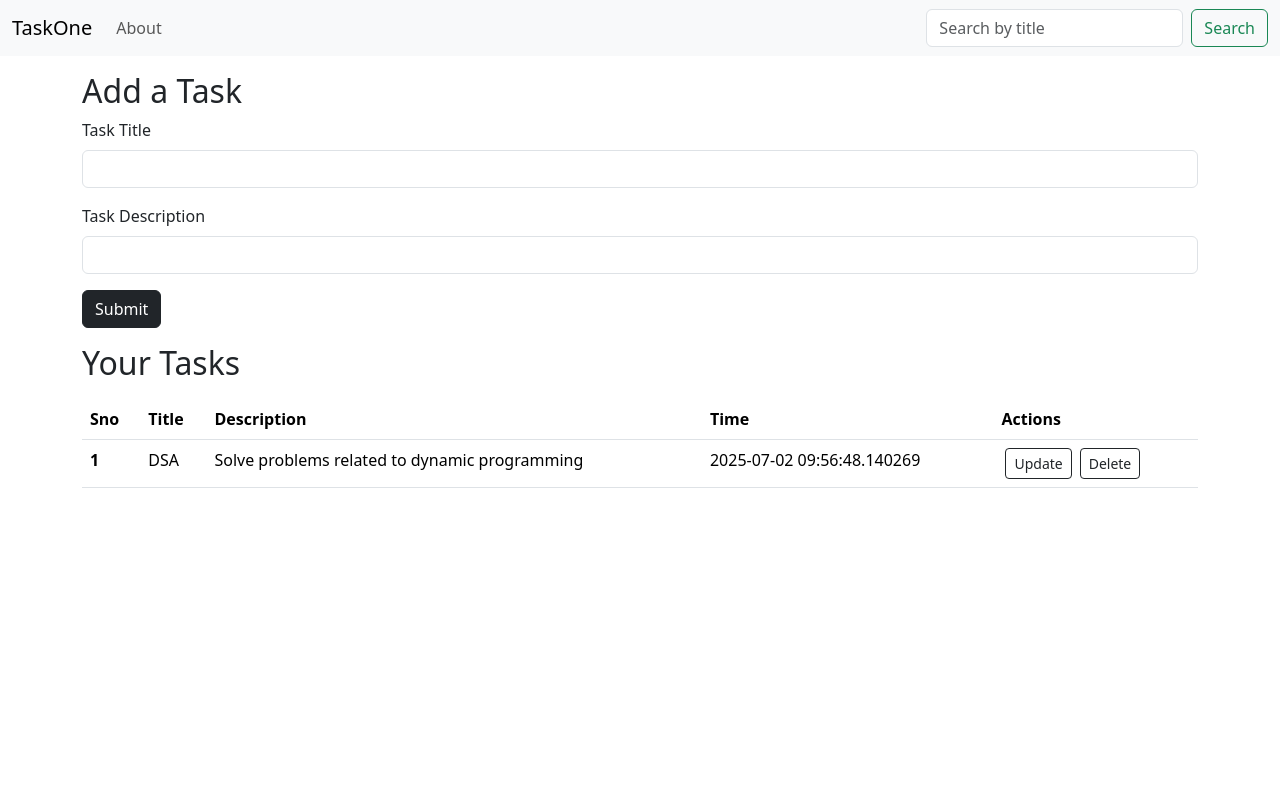
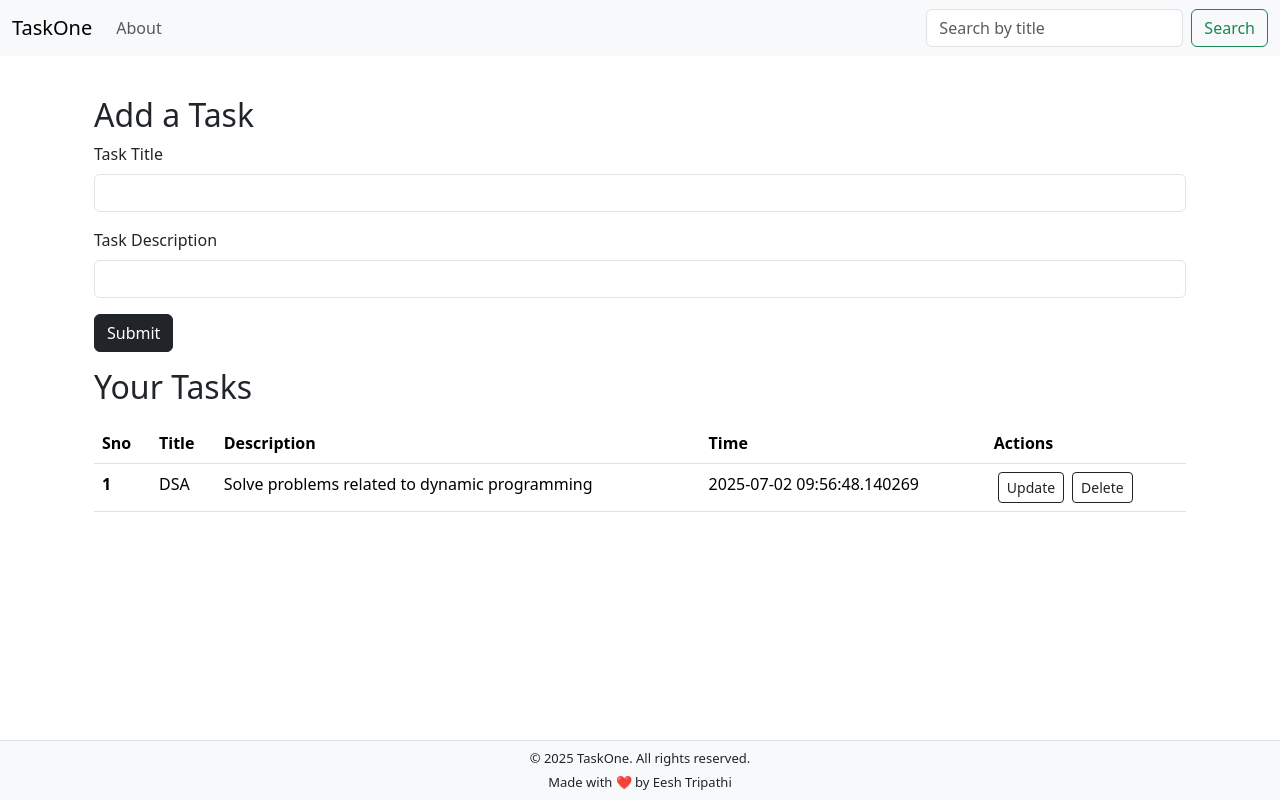
Before and after one commit to EeshT/TaskOne_App, a Flask app: page / in a window 1280 px wide. Run offline with Flask 3, Linux system fonts and the light colour scheme.

Commit message:
Feature: Added the footer

```diff
--- a/templates/base.html
+++ b/templates/base.html
@@ -1,21 +1,53 @@
-<!doctype html>
+<!DOCTYPE html>
 <html lang="en">
   <head>
-    <meta charset="utf-8">
-    <meta name="viewport" content="width=device-width, initial-scale=1">
-    <title>TaskOne</title>
-    <link href="https://cdn.jsdelivr.net/npm/bootstrap@5.3.5/dist/css/bootstrap.min.css" rel="stylesheet" integrity="sha384-SgOJa3DmI69IUzQ2PVdRZhwQ+dy64/BUtbMJw1MZ8t5HZApcHrRKUc4W0kG879m7" crossorigin="anonymous">
+    <meta charset="utf-8" />
+    <meta name="viewport" content="width=device-width, initial-scale=1" />
+    <title>{% block title %}{% endblock title %} - MyTodo</title>
+    <link
+      href="https://cdn.jsdelivr.net/npm/bootstrap@5.3.5/dist/css/bootstrap.min.css"
+      rel="stylesheet"
+      integrity="sha384-SgOJa3DmI69IUzQ2PVdRZhwQ+dy64/BUtbMJw1MZ8t5HZApcHrRKUc4W0kG879m7"
+      crossorigin="anonymous"
+    />
+    <style>
+      html, body {
+        height: 100%;
+        margin: 0;
+      }
+
+      .page-wrapper {
+        display: flex;
+        flex-direction: column;
+        min-height: 100vh;
+      }
+
+      main {
+        flex: 1;
+      }
+
+      .footer {
+        font-weight: 400;
+        font-size: 13px;
+        padding: 8px 0;
+      }
+    </style>
   </head>
-    <title>
-        {% block title%}
 
-        {% endblock title%} - MyTodo
-    </title>
   <body>
+    <div class="page-wrapper">
       <nav class="navbar navbar-expand-lg bg-body-tertiary">
         <div class="container-fluid">
           <a class="navbar-brand" href="/">TaskOne</a>
-              <button class="navbar-toggler" type="button" data-bs-toggle="collapse" data-bs-target="#navbarSupportedContent" aria-controls="navbarSupportedContent" aria-expanded="false" aria-label="Toggle navigation">
+          <button
+            class="navbar-toggler"
+            type="button"
+            data-bs-toggle="collapse"
+            data-bs-target="#navbarSupportedContent"
+            aria-controls="navbarSupportedContent"
+            aria-expanded="false"
+            aria-label="Toggle navigation"
+          >
             <span class="navbar-toggler-icon"></span>
           </button>
           <div class="collapse navbar-collapse" id="navbarSupportedContent">
@@ -24,15 +56,32 @@
                 <a class="nav-link" href="/about">About</a>
               </li>
             </ul>
-                <form class="d-flex" role="search" action="/" method="GET" >
-                  <input class="form-control me-2" type="search" name="query" placeholder="Search by title" aria-label="Search">
-                  <button class="btn btn-outline-success" type="submit">Search</button>
+            <form class="d-flex" role="search" action="/" method="GET">
+              <input
+                class="form-control me-2"
+                type="search"
+                name="query"
+                placeholder="Search by title"
+                aria-label="Search"
+              />
+              <button class="btn btn-outline-success" type="submit">
+                Search
+              </button>
             </form>
           </div>
         </div>
       </nav>
-        {% block body %}
 
-        {% endblock body %}
+      <main class="container my-4">
+        {% block body %}{% endblock body %}
+      </main>
+
+      <footer class="bg-body-tertiary text-center text-dark border-top footer">
+        <div class="container">
+          <p class="mb-1">&copy; 2025 TaskOne. All rights reserved.</p>
+          <p class="mb-0">Made with ❤️ by Eesh Tripathi</p>
+        </div>
+      </footer>
+    </div>
   </body>
 </html>
```
Also changed, not shown: instance/todo.db. Lines whose indentation alone changed are shown as unchanged.
